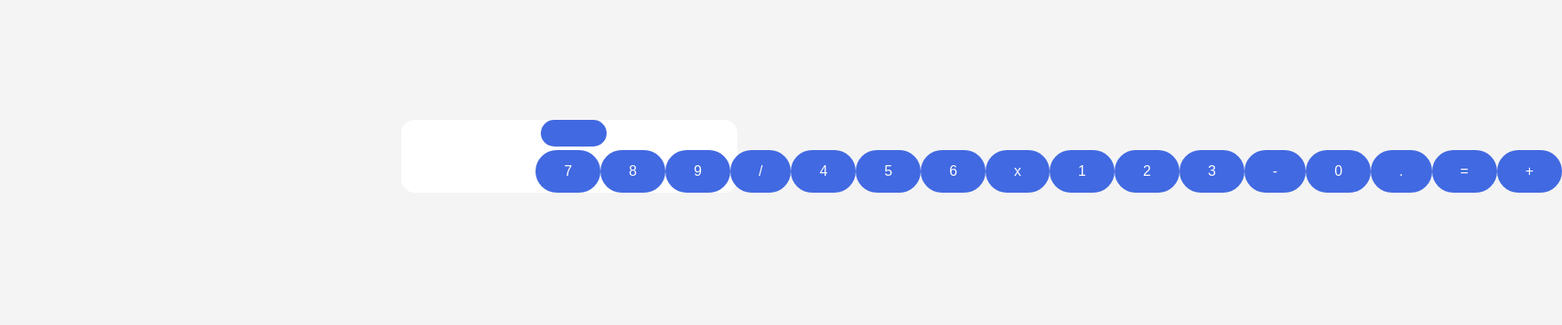
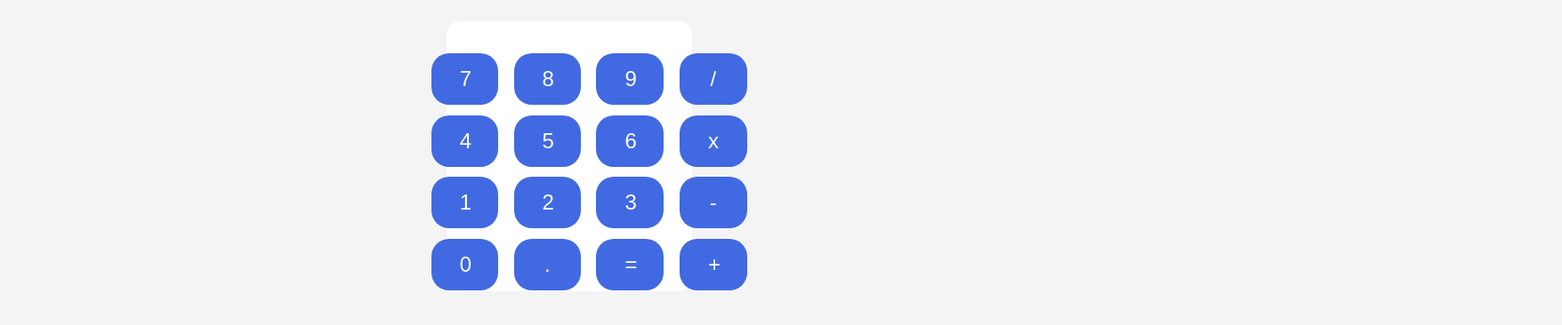
Before and after one commit to lurisz33/odin-calculator, a plain HTML site: page index.html in a window 1280 px wide. Shown: the part 224-590 px from the top of the page at 89% size, 1756 px wide, since content can reach past the window. Drawn offline with Linux system fonts and the light colour scheme.

Commit message:
improved the css for the input buttons

```diff
--- a/index.html
+++ b/index.html
@@ -16,9 +16,6 @@
 
         </div>
         <div id="input-number-2">
-
-        </div>
-        <div class="input-button" id="reset-button">
 
         </div>
     </div>
--- a/style.css
+++ b/style.css
@@ -1,5 +1,6 @@
 html, body {
     height: 100%;
+    width: 100%;
     margin: 0;
     display: flex;
     justify-content: center;
@@ -13,36 +14,38 @@ html, body {
     justify-content: center;
     align-items: center;
     flex-direction: column;
-    width: 90%;
-    max-width: 400px;
+    width: 20%;
     background-color: white;
     border-radius: 15px;
     margin: 10px;
+    padding: 10px;
 
 }
 
 .calculator-display {
+    width: 90%;
     flex: 1;
     text-align: right;
     margin: 0 5px;
 }
 
 .input-container {
-    display: flex;
-    flex-direction: row;
-    width: 20%;
+    display: grid;
+    grid-template-columns: repeat(4, 1fr);
+    gap: 5%;
+    padding: 10%;
 }
 
 .input-button {
     background-color: royalblue;
     border: none;
-    border-radius: 25px;
+    border-radius: 20px;
     color: white;
     padding: 15px 32px;
     text-align: center;
     text-decoration: none;
     display: inline-block;
-    font-size: 16px;
+    font-size: 1.5em;
     cursor: pointer;
     width: 15%;
 }
```
